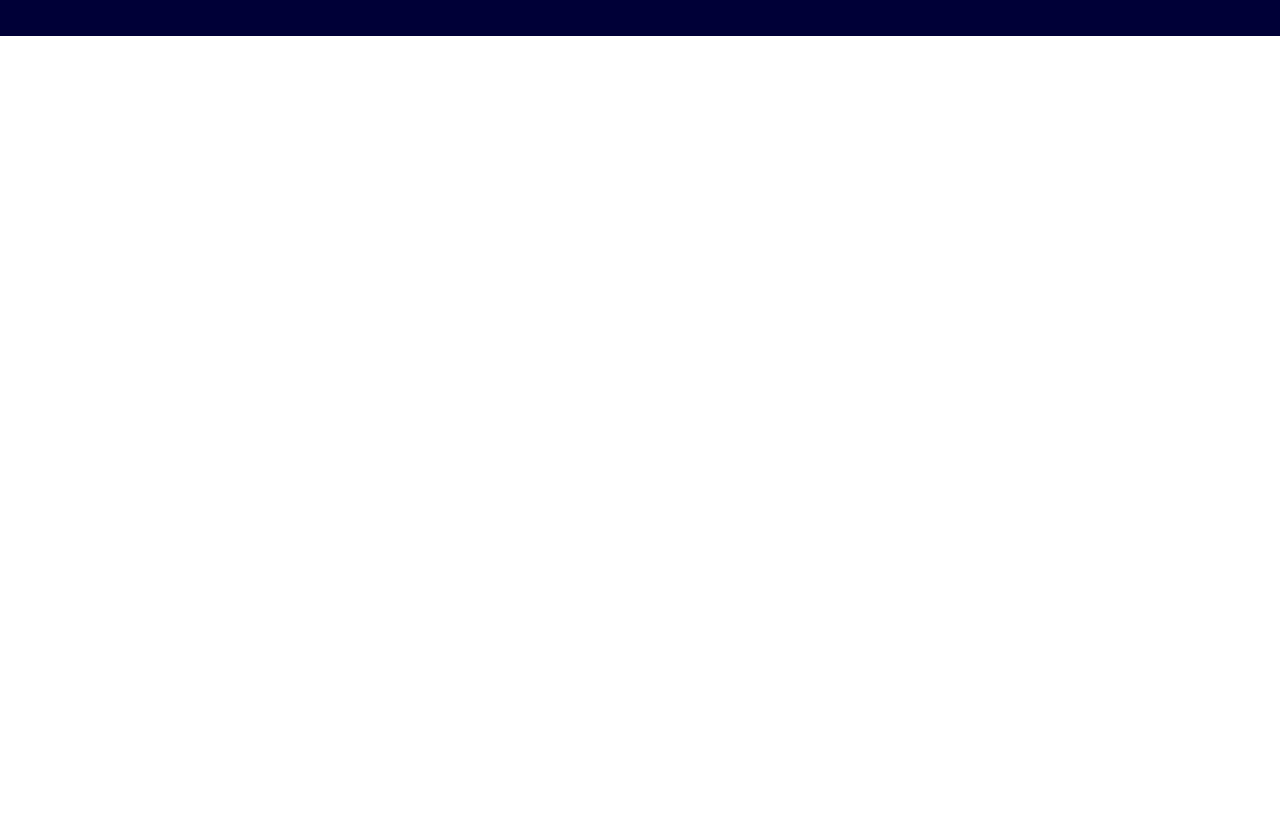
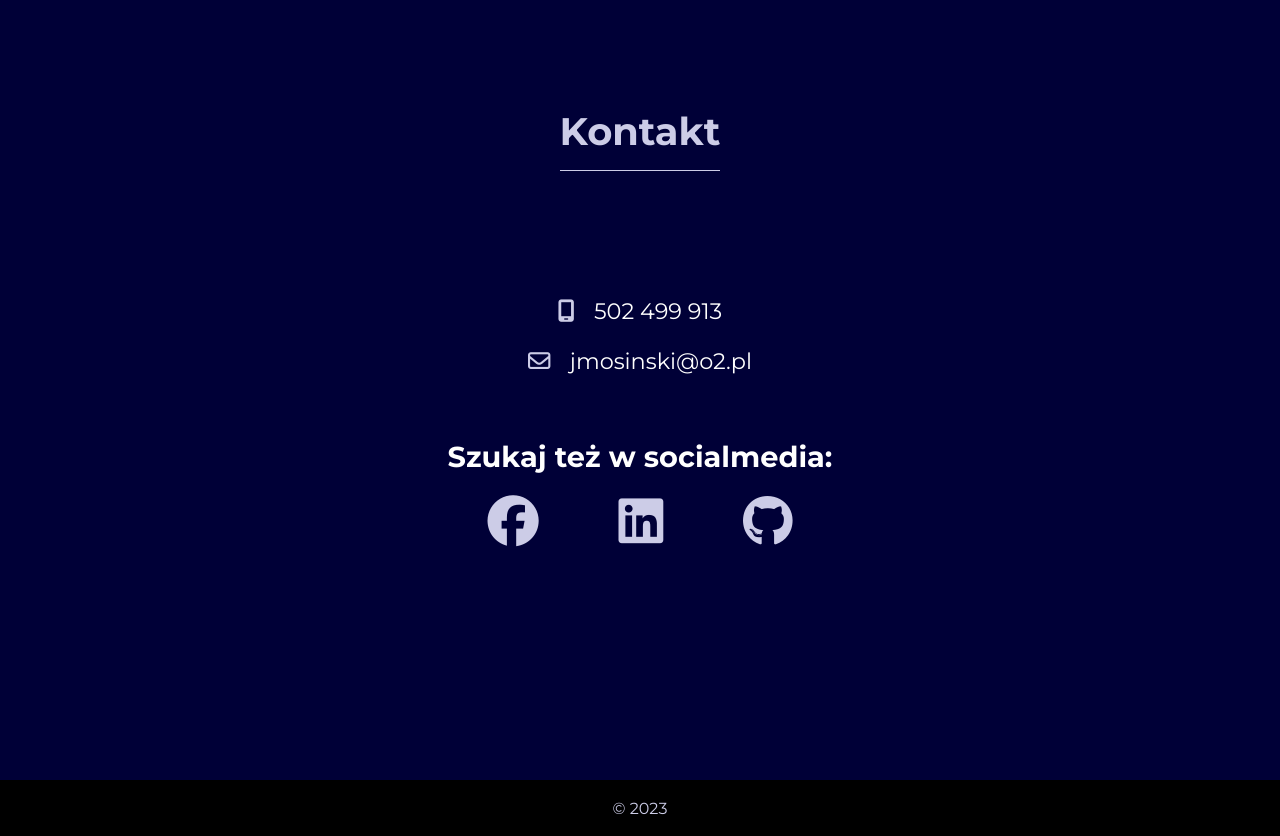
Before and after one commit to Scorpion19702022/Graphic_designer_portfolio_live, a website: page index.html in a window 1280 px wide. Shown: the part 6364-7200 px from the top of the page. Before the commit the page ends 6400 px from the top, so only its background shows below. Drawn offline with nearby package versions, Linux system fonts and the light colour scheme.

Commit message:
ready portfolio

```diff
--- a/index.html
+++ b/index.html
@@ -461,6 +461,7 @@
                         Przedstawiam kilka z moich projektów. Klikając w projekt przeniesiesz się na stronę. Zapraszam
                         także do obejrzenia mojego repozytorium na:
                         <a href="https://github.com/Scorpion19702022?tab=repositories" target="_blank"> GitHub</a>
+
                     </p>
                 </div>
 
@@ -485,7 +486,50 @@
 
             </div>
         </section>
+
+        <section class="section pages contact" id="Contact">
+            <h1 class="pages__heading">Kontakt</h1>
+            <div class="pages__box-contact">
+                <div class="pages__box">
+                    <ul class="pages__list">
+                        <li class="pages__list--contact">
+                            <i class="fa-solid fa-mobile-screen"></i>
+                            502 499 913
+                        </li>
+                        <li class="pages__list--contact">
+                            <i class="fa-regular fa-envelope"></i> jmosinski@o2.pl
+                        </li>
+                    </ul>
+                </div>
+                <div class="pages__social">
+                    <h2 class="pages__social--heading">Szukaj też w socialmedia:</h2>
+                    <div class="pages__social-icon">
+                        <ul class="pages__social-list">
+                            <li class="pages__social-list--social">
+                                <a href="https://www.facebook.com/jacek.mosinski.5" target="_blank"><i
+                                        class="fa-brands fa-facebook"></i></a>
+                            </li>
+                            <li class="pages__social-list--social">
+                                <a href="https://www.linkedin.com/in/jacek-mosi%C5%84ski-ab8622237/" target="_blank"><i
+                                        class="fa-brands fa-linkedin"></i></a>
+                            </li>
+                            <li class="pages__social-list--social">
+                                <a href="https://github.com/Scorpion19702022?tab=repositories" target="_blank"><i
+                                        class="fa-brands fa-github"></i></a>
+                            </li>
+                        </ul>
+                    </div>
+                </div>
+            </div>
+        </section>
+
     </main>
+
+    <footer class="footer">
+        <div class="box-footer">
+            <p class="box-footer__years">&copy; <span class="year"></span></p>
+        </div>
+    </footer>
 
     <script src="https://cdn.jsdelivr.net/npm/swiper@10/swiper-bundle.min.js"></script>
     <script src="./js/script.js"></script>
--- a/js/script.js
+++ b/js/script.js
@@ -30,6 +30,8 @@ const bigSwipersCommerSides = document.querySelector('.swipercommersides')
 const pagesWrapperCommerSides = document.querySelector('.wrappercommersides')
 const bigImgSwiperCommerSides = document.querySelectorAll('.imgcommersides')
 const viewIconCommerSides = document.querySelectorAll('.iconscommersides')
+
+const spanInFooter = document.querySelector('.year')
 
 body.onload = () => {
 	loadIcons()
@@ -203,4 +205,12 @@ const swiper = new Swiper('.mySwiperOne, .mySwiperTwo, .mySwiperThree, .mySwiper
 	},
 })
 
+const currentYear = new Date().getFullYear()
+
+const yearFooter = () => {
+	spanInFooter.innerHTML = currentYear
+}
+
+yearFooter()
+
 btn.addEventListener('click', handleBtn)
--- a/sass/_components.scss
+++ b/sass/_components.scss
@@ -52,3 +52,12 @@
 		border: 0.04em solid var(--color-medium);
 	}
 }
+
+.contact {
+	height: 93vh;
+}
+
+.footer {
+	height: 7vh;
+	background-color: black;
+}
--- a/sass/_medium.scss
+++ b/sass/_medium.scss
@@ -80,5 +80,10 @@
 			// object-fit: cover;
 			cursor: pointer;
 		}
+		&__list {
+			&--contact {
+				font-size: 1.4em;
+			}
+		}
 	}
 }
--- a/sass/_xlarge.scss
+++ b/sass/_xlarge.scss
@@ -66,5 +66,16 @@
 			min-width: 40vw;
 			height: 72vh;
 		}
+
+		&__social {
+			&--heading {
+				font-size: 1.8em;
+			}
+		}
+		&__social-list {
+			&--social {
+				font-size: 3.2em;
+			}
+		}
 	}
 }
--- a/sass/style.scss
+++ b/sass/style.scss
@@ -328,6 +328,63 @@ body {
 	.viewicon {
 		display: none;
 	}
+
+	&__box-contact {
+		height: 40vh;
+		display: flex;
+		flex-direction: column;
+		justify-content: space-around;
+	}
+
+	&__list {
+		&--contact {
+			color: var(--color-extralight);
+			margin: 1em 0;
+			list-style-type: none;
+			i {
+				color: var(--color-light);
+				margin-right: 0.6em;
+			}
+		}
+	}
+	&__social {
+		z-index: 1;
+		&--heading {
+			font-size: 1em;
+			color: var(--color-extralight);
+		}
+	}
+	&__social-icon {
+		margin-top: 1em;
+		display: flex;
+		justify-content: center;
+	}
+	&__social-list {
+		width: 100%;
+		display: flex;
+		justify-content: space-around;
+		&--social {
+			font-size: 2.6em;
+			list-style-type: none;
+			i {
+				color: var(--color-light);
+				transition: color 0.2s ease-in-out;
+				&:hover {
+					color: var(--color-extramedium);
+				}
+			}
+		}
+	}
+}
+
+.box-footer {
+	height: 100%;
+	display: flex;
+	justify-content: center;
+	align-items: center;
+	&__years {
+		color: var(--color-light);
+	}
 }
 
 // ==============================================
```
Also changed, not shown: css/style.css, 1 other file.
